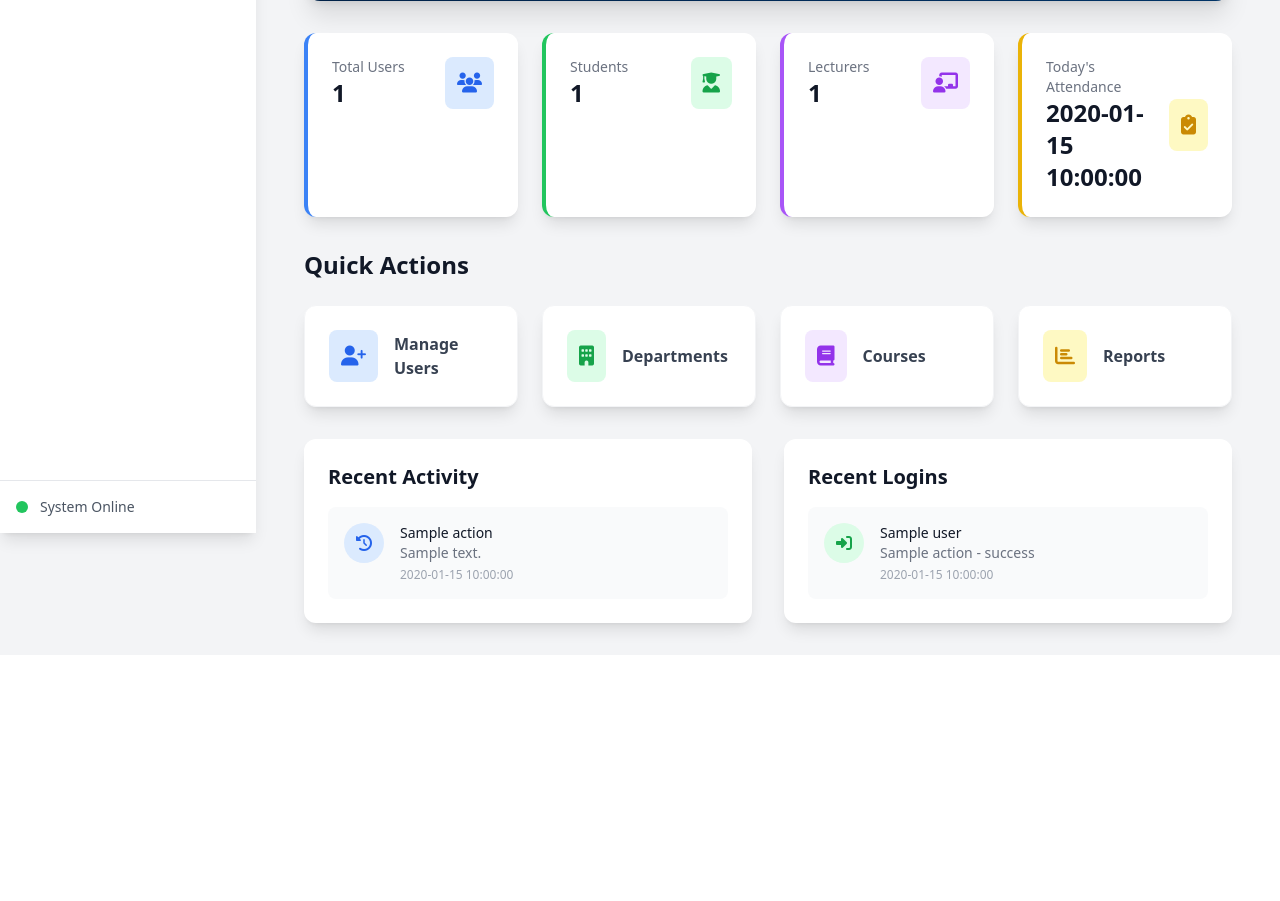
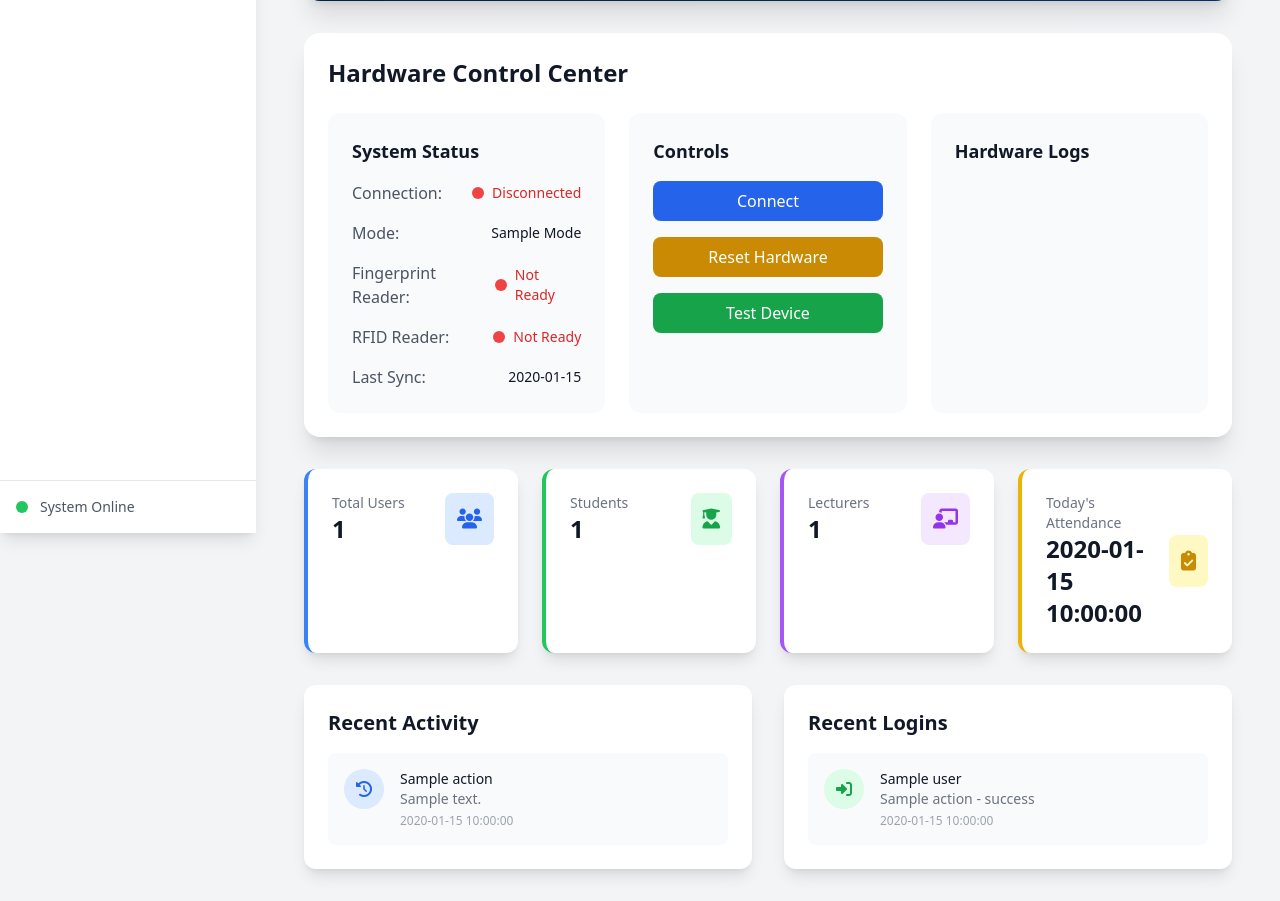
Before and after one commit to Barryhack/UNILORIN-AMS, a Python web app: template app/templates/dashboard.html in a window 1280 px wide. Shown: the part 267-1168 px from the top of the page. Before the commit the page ends 910 px from the top, so only its background shows below. Run offline with Jinja, Linux system fonts and the light colour scheme; the template is opened without the code that fills it: most values are stand-ins (such as "Sample title", 1, 10 or a date in 2020); some libraries are stand-ins or nearby versions.

Commit message:
feat(admin): enhance dashboard with hardware controls and modern UI
- Add Hardware Control Center with real-time status indicators
- Add control buttons for hardware operations (connect, reset, test)
- Display live hardware logs with timestamps
- Implement statistics grid with user counts
- Add activity monitoring panels
- Enhance UI with dark mode, responsive layouts, and modern design elements

```diff
--- a/app/templates/admin/dashboard.html
+++ b/app/templates/admin/dashboard.html
@@ -15,6 +15,87 @@
                 <div class="text-white text-right bg-white/10 p-4 rounded-xl backdrop-blur-sm">
                     <p class="text-sm text-[#FFD700]">Last Login</p>
                     <p class="font-semibold">{{ current_user.last_login.strftime('%Y-%m-%d %H:%M:%S') if current_user.last_login else 'First Login' }}</p>
+                </div>
+            </div>
+        </div>
+    </div>
+
+    <!-- Hardware Status Section -->
+    <div class="mb-8">
+        <div class="bg-white dark:bg-gray-800 rounded-2xl shadow-xl p-6">
+            <h2 class="text-2xl font-bold text-gray-900 dark:text-white mb-6">Hardware Control Center</h2>
+            <div class="grid grid-cols-1 lg:grid-cols-3 gap-6">
+                <!-- Status Card -->
+                <div class="bg-gray-50 dark:bg-gray-700 rounded-xl p-6">
+                    <h3 class="text-lg font-semibold text-gray-900 dark:text-white mb-4">System Status</h3>
+                    <div class="space-y-4">
+                        <div class="flex items-center justify-between">
+                            <span class="text-gray-600 dark:text-gray-300">Connection:</span>
+                            <div class="flex items-center">
+                                <div class="w-3 h-3 rounded-full mr-2 {{ 'bg-green-500' if hardware_status.connected else 'bg-red-500' }}"></div>
+                                <span class="text-sm font-medium {{ 'text-green-600 dark:text-green-400' if hardware_status.connected else 'text-red-600 dark:text-red-400' }}">
+                                    {{ 'Connected' if hardware_status.connected else 'Disconnected' }}
+                                </span>
+                            </div>
+                        </div>
+                        <div class="flex items-center justify-between">
+                            <span class="text-gray-600 dark:text-gray-300">Mode:</span>
+                            <span class="text-sm font-medium text-gray-900 dark:text-white">{{ hardware_status.mode|title }}</span>
+                        </div>
+                        <div class="flex items-center justify-between">
+                            <span class="text-gray-600 dark:text-gray-300">Fingerprint Reader:</span>
+                            <div class="flex items-center">
+                                <div class="w-3 h-3 rounded-full mr-2 {{ 'bg-green-500' if hardware_status.fingerprint_ready else 'bg-red-500' }}"></div>
+                                <span class="text-sm font-medium {{ 'text-green-600 dark:text-green-400' if hardware_status.fingerprint_ready else 'text-red-600 dark:text-red-400' }}">
+                                    {{ 'Ready' if hardware_status.fingerprint_ready else 'Not Ready' }}
+                                </span>
+                            </div>
+                        </div>
+                        <div class="flex items-center justify-between">
+                            <span class="text-gray-600 dark:text-gray-300">RFID Reader:</span>
+                            <div class="flex items-center">
+                                <div class="w-3 h-3 rounded-full mr-2 {{ 'bg-green-500' if hardware_status.rfid_ready else 'bg-red-500' }}"></div>
+                                <span class="text-sm font-medium {{ 'text-green-600 dark:text-green-400' if hardware_status.rfid_ready else 'text-red-600 dark:text-red-400' }}">
+                                    {{ 'Ready' if hardware_status.rfid_ready else 'Not Ready' }}
+                                </span>
+                            </div>
+                        </div>
+                        {% if hardware_status.last_sync %}
+                        <div class="flex items-center justify-between">
+                            <span class="text-gray-600 dark:text-gray-300">Last Sync:</span>
+                            <span class="text-sm font-medium text-gray-900 dark:text-white">{{ hardware_status.last_sync.strftime('%H:%M:%S') }}</span>
+                        </div>
+                        {% endif %}
+                    </div>
+                </div>
+
+                <!-- Control Card -->
+                <div class="bg-gray-50 dark:bg-gray-700 rounded-xl p-6">
+                    <h3 class="text-lg font-semibold text-gray-900 dark:text-white mb-4">Controls</h3>
+                    <div class="space-y-4">
+                        <button onclick="connectHardware()" class="w-full bg-blue-600 hover:bg-blue-700 text-white font-medium py-2 px-4 rounded-lg transition-colors duration-200">
+                            {{ 'Disconnect' if hardware_status.connected else 'Connect' }}
+                        </button>
+                        <button onclick="resetHardware()" class="w-full bg-yellow-600 hover:bg-yellow-700 text-white font-medium py-2 px-4 rounded-lg transition-colors duration-200" {{ 'disabled' if not hardware_status.connected }}>
+                            Reset Hardware
+                        </button>
+                        <button onclick="testHardware()" class="w-full bg-green-600 hover:bg-green-700 text-white font-medium py-2 px-4 rounded-lg transition-colors duration-200" {{ 'disabled' if not hardware_status.connected }}>
+                            Test Device
+                        </button>
+                    </div>
+                </div>
+
+                <!-- Log Card -->
+                <div class="bg-gray-50 dark:bg-gray-700 rounded-xl p-6">
+                    <h3 class="text-lg font-semibold text-gray-900 dark:text-white mb-4">Hardware Logs</h3>
+                    <div id="hardware-logs" class="space-y-2 h-[200px] overflow-y-auto">
+                        {% if hardware_status.last_error %}
+                        <div class="flex items-start space-x-2 text-red-600 dark:text-red-400">
+                            <i class="fas fa-exclamation-circle mt-1"></i>
+                            <span class="text-sm">{{ hardware_status.last_error }}</span>
+                        </div>
+                        {% endif %}
+                    </div>
                 </div>
             </div>
         </div>
@@ -75,56 +156,6 @@
         </div>
     </div>
 
-    <!-- Quick Actions -->
-    <div class="mb-8">
-        <h2 class="text-2xl font-bold text-gray-900 dark:text-white mb-6">Quick Actions</h2>
-        <div class="grid grid-cols-1 md:grid-cols-2 lg:grid-cols-4 gap-6">
-            <a href="{{ url_for('admin.users') }}" class="group">
-                <div class="bg-white dark:bg-gray-800 rounded-xl p-6 shadow-lg hover:shadow-xl transition-all duration-300 transform hover:-translate-y-1 border border-gray-100 dark:border-gray-700">
-                    <div class="flex items-center space-x-4">
-                        <div class="bg-blue-100 dark:bg-blue-900 p-3 rounded-lg group-hover:bg-blue-200 dark:group-hover:bg-blue-800 transition-colors">
-                            <i class="fas fa-user-plus text-blue-600 dark:text-blue-400 text-xl"></i>
-                        </div>
-                        <span class="font-semibold text-gray-700 dark:text-gray-200">Manage Users</span>
-                    </div>
-                </div>
-            </a>
-
-            <a href="{{ url_for('admin.departments') }}" class="group">
-                <div class="bg-white dark:bg-gray-800 rounded-xl p-6 shadow-lg hover:shadow-xl transition-all duration-300 transform hover:-translate-y-1 border border-gray-100 dark:border-gray-700">
-                    <div class="flex items-center space-x-4">
-                        <div class="bg-green-100 dark:bg-green-900 p-3 rounded-lg group-hover:bg-green-200 dark:group-hover:bg-green-800 transition-colors">
-                            <i class="fas fa-building text-green-600 dark:text-green-400 text-xl"></i>
-                        </div>
-                        <span class="font-semibold text-gray-700 dark:text-gray-200">Departments</span>
-                    </div>
-                </div>
-            </a>
-
-            <a href="{{ url_for('admin.courses') }}" class="group">
-                <div class="bg-white dark:bg-gray-800 rounded-xl p-6 shadow-lg hover:shadow-xl transition-all duration-300 transform hover:-translate-y-1 border border-gray-100 dark:border-gray-700">
-                    <div class="flex items-center space-x-4">
-                        <div class="bg-purple-100 dark:bg-purple-900 p-3 rounded-lg group-hover:bg-purple-200 dark:group-hover:bg-purple-800 transition-colors">
-                            <i class="fas fa-book text-purple-600 dark:text-purple-400 text-xl"></i>
-                        </div>
-                        <span class="font-semibold text-gray-700 dark:text-gray-200">Courses</span>
-                    </div>
-                </div>
-            </a>
-
-            <a href="{{ url_for('admin.reports') }}" class="group">
-                <div class="bg-white dark:bg-gray-800 rounded-xl p-6 shadow-lg hover:shadow-xl transition-all duration-300 transform hover:-translate-y-1 border border-gray-100 dark:border-gray-700">
-                    <div class="flex items-center space-x-4">
-                        <div class="bg-yellow-100 dark:bg-yellow-900 p-3 rounded-lg group-hover:bg-yellow-200 dark:group-hover:bg-yellow-800 transition-colors">
-                            <i class="fas fa-chart-bar text-yellow-600 dark:text-yellow-400 text-xl"></i>
-                        </div>
-                        <span class="font-semibold text-gray-700 dark:text-gray-200">Reports</span>
-                    </div>
-                </div>
-            </a>
-        </div>
-    </div>
-
     <!-- Recent Activity and Logs -->
     <div class="grid grid-cols-1 lg:grid-cols-2 gap-8">
         <!-- Recent Activity -->
@@ -182,35 +213,102 @@
         </div>
     </div>
 </div>
+{% endblock %}
 
-<!-- Add custom styles for animations -->
-<style>
-    @keyframes fadeIn {
-        from { opacity: 0; transform: translateY(10px); }
-        to { opacity: 1; transform: translateY(0); }
-    }
+{% block scripts %}
+<script>
+// Hardware Control Functions
+let hardwareConnected = {{ 'true' if hardware_status.connected else 'false' }};
 
-    .animate-fadeIn {
-        animation: fadeIn 0.5s ease-out forwards;
-    }
+function updateHardwareStatus() {
+    fetch('/admin/hardware/status')
+        .then(response => response.json())
+        .then(data => {
+            if (data.success) {
+                location.reload();  // Refresh to update all status indicators
+            }
+        })
+        .catch(error => addHardwareLog('Error updating status: ' + error));
+}
 
-    .hover\:scale-card:hover {
-        transform: scale(1.02);
-        transition: transform 0.2s ease-in-out;
-    }
-</style>
+function connectHardware() {
+    const endpoint = hardwareConnected ? '/admin/hardware/disconnect' : '/admin/hardware/connect';
+    fetch(endpoint, {
+        method: 'POST',
+        headers: {
+            'Content-Type': 'application/json',
+            'X-CSRFToken': '{{ csrf_token() }}'
+        }
+    })
+    .then(response => response.json())
+    .then(data => {
+        if (data.success) {
+            hardwareConnected = !hardwareConnected;
+            updateHardwareStatus();
+        } else {
+            addHardwareLog('Error: ' + data.error);
+        }
+    })
+    .catch(error => addHardwareLog('Error: ' + error));
+}
 
-<!-- Add custom scripts for interactivity -->
-<script>
-document.addEventListener('DOMContentLoaded', function() {
-    // Add animation classes to elements
-    const cards = document.querySelectorAll('.bg-white');
-    cards.forEach((card, index) => {
-        card.style.animationDelay = `${index * 0.1}s`;
-        card.classList.add('animate-fadeIn');
-    });
+function resetHardware() {
+    fetch('/admin/hardware/reset', {
+        method: 'POST',
+        headers: {
+            'Content-Type': 'application/json',
+            'X-CSRFToken': '{{ csrf_token() }}'
+        }
+    })
+    .then(response => response.json())
+    .then(data => {
+        if (data.success) {
+            updateHardwareStatus();
+        } else {
+            addHardwareLog('Error: ' + data.error);
+        }
+    })
+    .catch(error => addHardwareLog('Error: ' + error));
+}
 
-    // Initialize any charts or real-time updates here
-});
+function testHardware() {
+    fetch('/admin/hardware/test', {
+        method: 'POST',
+        headers: {
+            'Content-Type': 'application/json',
+            'X-CSRFToken': '{{ csrf_token() }}'
+        }
+    })
+    .then(response => response.json())
+    .then(data => {
+        if (data.success) {
+            addHardwareLog('Test completed successfully');
+            if (data.test_result) {
+                addHardwareLog('Test result: ' + JSON.stringify(data.test_result));
+            }
+            updateHardwareStatus();
+        } else {
+            addHardwareLog('Error: ' + data.error);
+        }
+    })
+    .catch(error => addHardwareLog('Error: ' + error));
+}
+
+function addHardwareLog(message) {
+    const logsContainer = document.getElementById('hardware-logs');
+    const logEntry = document.createElement('div');
+    logEntry.className = 'flex items-start space-x-2 text-gray-600 dark:text-gray-400';
+
+    const timestamp = new Date().toLocaleTimeString();
+    logEntry.innerHTML = `
+        <span class="text-xs">[${timestamp}]</span>
+        <span class="text-sm">${message}</span>
+    `;
+
+    logsContainer.insertBefore(logEntry, logsContainer.firstChild);
+}
+
+// Update status periodically
+setInterval(updateHardwareStatus, 30000);  // Every 30 seconds
 </script>
 {% endblock %}
```
